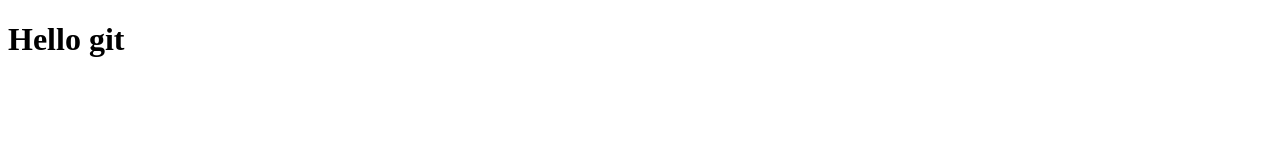
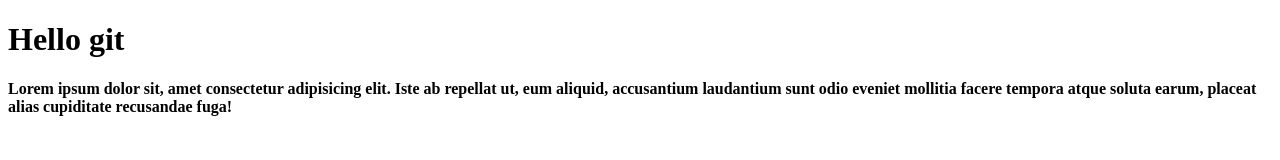
Before and after one commit to asenbelcheff/Demo, a plain HTML site: page index.html in a window 1280 px wide. Drawn offline with Linux system fonts and the light colour scheme.

Commit message:
New changed

```diff
--- a/index.html
+++ b/index.html
@@ -8,5 +8,6 @@
 </head>
 <body>
     <h1>Hello git</h1>
+    <h4>Lorem ipsum dolor sit, amet consectetur adipisicing elit. Iste ab repellat ut, eum aliquid, accusantium laudantium sunt odio eveniet mollitia facere tempora atque soluta earum, placeat alias cupiditate recusandae fuga!</h4>
 </body>
 </html>
```
